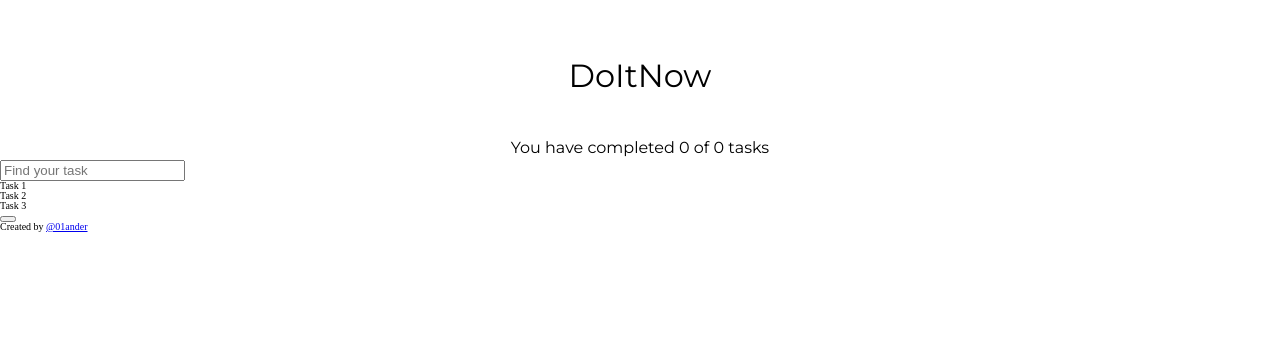
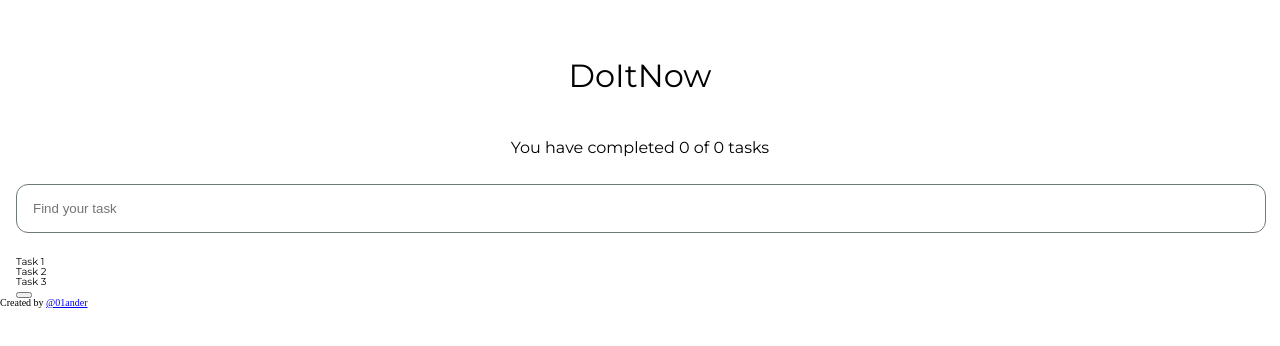
Before and after one commit to 01Ander/DoItNow, a website built with Vite: page index.html in a window 1280 px wide. Built offline with nearby package versions, Linux system fonts and the light colour scheme.

Commit message:
added input's style

```diff
--- a/public/sass/_style.sass
+++ b/public/sass/_style.sass
@@ -1,3 +1,4 @@
 @import './modules/_vars'
 @import './modules/_reset'
 @import './modules/_header'
+@import './modules/main'
--- /dev/null
+++ b/public/sass/modules/_main.sass
@@ -0,0 +1,13 @@
+.main
+  padding: 0 16px
+  font-family: 'Monstserrat-Regular'
+  &__input
+    width: calc(100% - 32px)
+    margin-top: 24px
+    margin-bottom: 24px
+    padding: 16px
+    border: 1px solid $md-sys-color-outline-light
+    border-radius: 12px
+    color: $md-sys-color-on-surface-variant-light
+    &:hover
+      border: 1px solid $md-sys-color-on-surface-light
```
